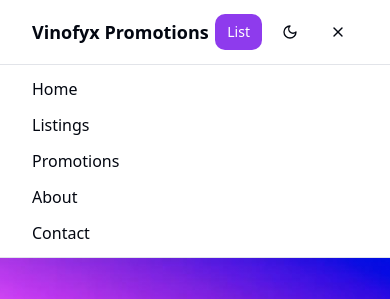
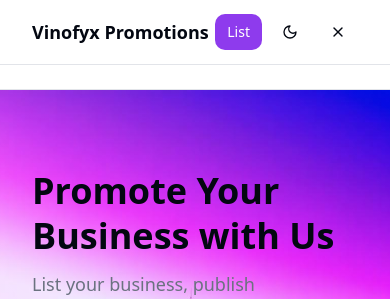
Before and after one commit to revanth0419/vinofyx-promotions-hub, a React (Vite) app: page / in a window 390 px wide. Both pictures are taken after a click on the button 338 px from the left and 32 px from the top of the page. Shown: the top 299 px of the page. Built offline with nearby package versions, Linux system fonts and the light colour scheme.

Commit message:
Visual edit in Lovable
Edited UI in Lovable

```diff
--- a/src/components/layout/Header.tsx
+++ b/src/components/layout/Header.tsx
@@ -47,9 +47,7 @@ export const Header = () => {
       </div>
       {open && <div className="md:hidden border-t">
           <div className="container py-3 flex flex-col gap-3">
-            {navItems.map(n => <Link key={n.to} to={n.to} onClick={() => setOpen(false)} className="text-foreground">
-                {n.label}
-              </Link>)}
+            {navItems.map(n => {})}
           </div>
         </div>}
     </header>;
```
